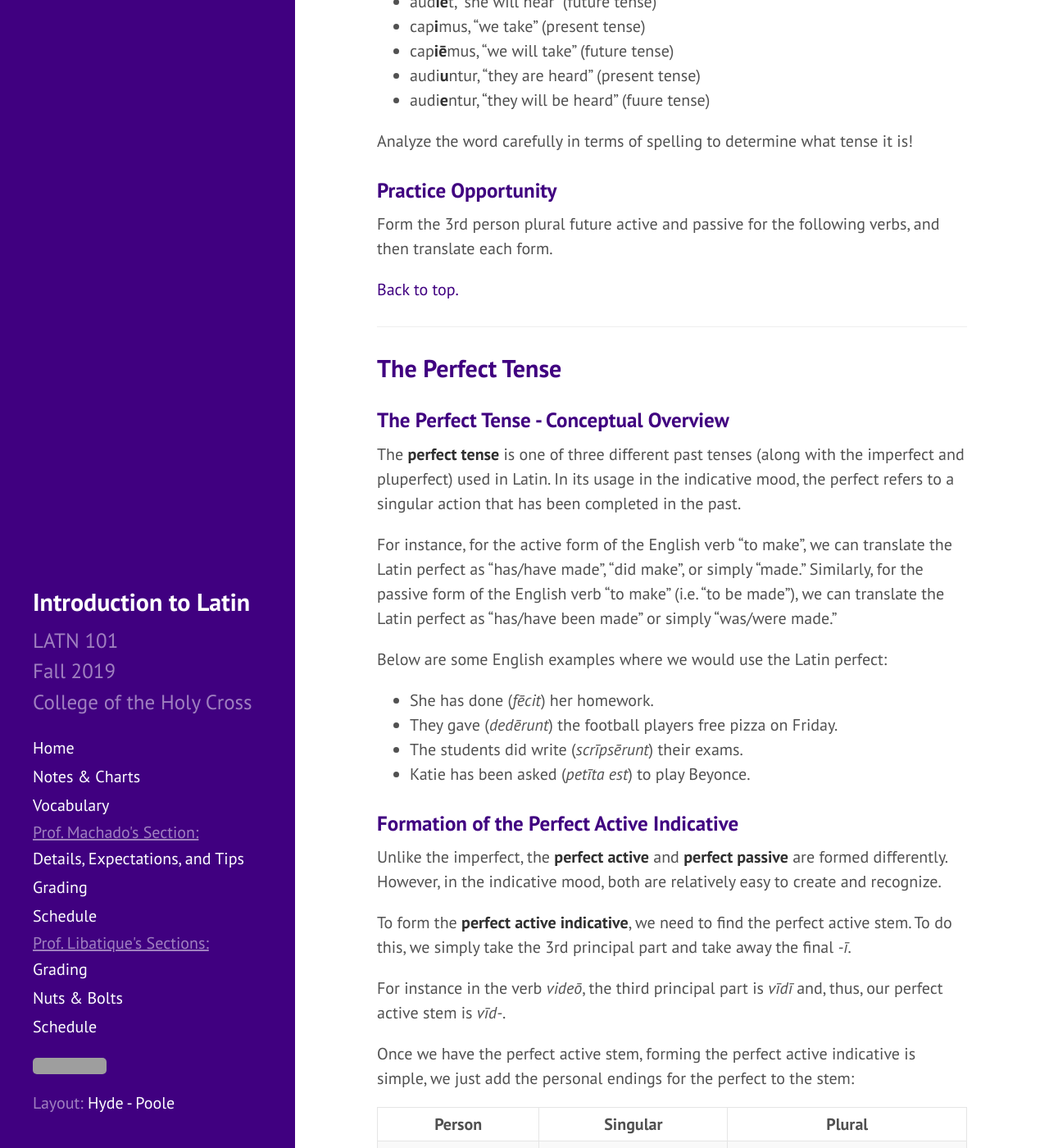
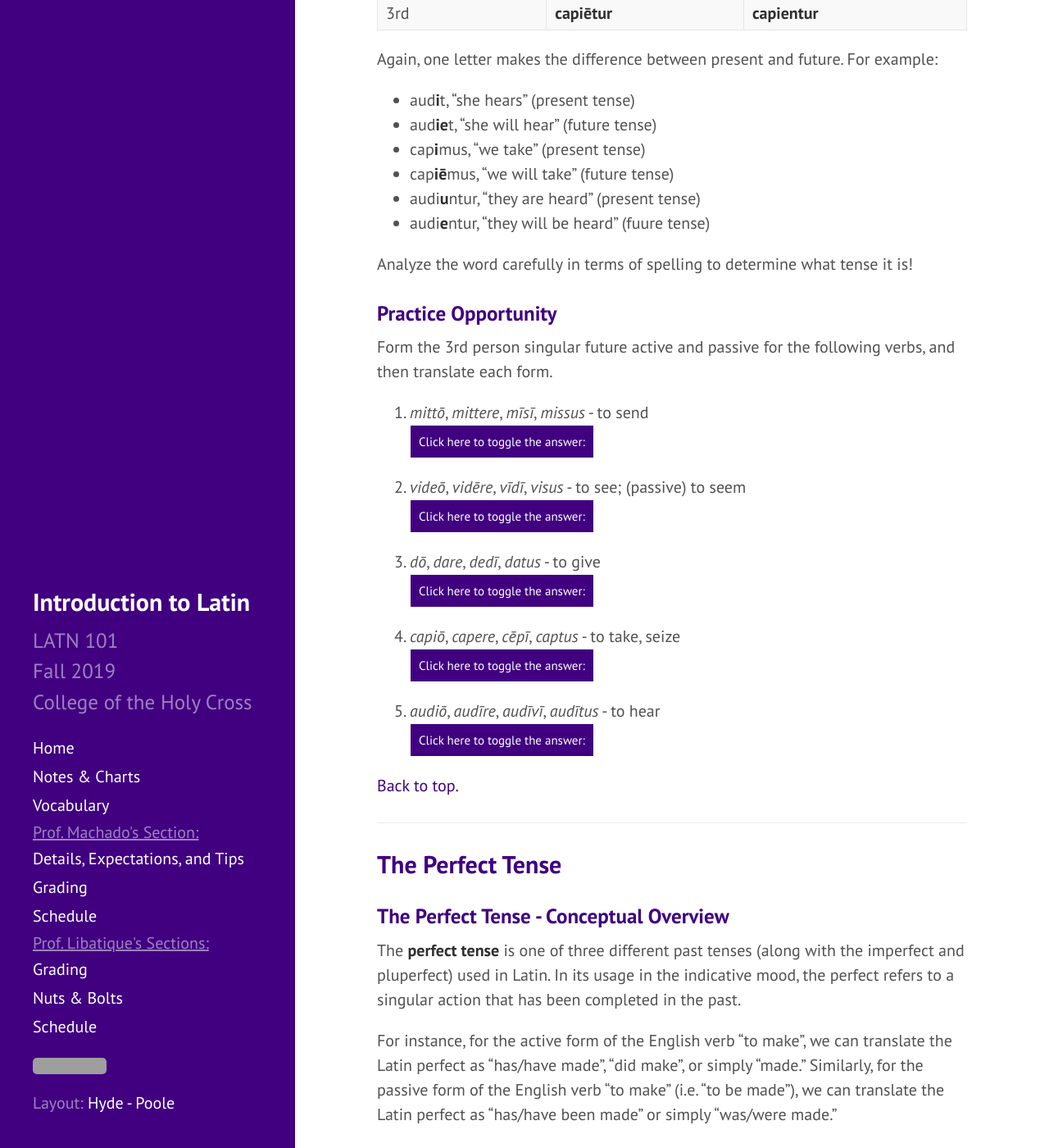
Before and after one commit to DLibatique/LATN102-S20, a Jekyll site: the page built from notes/2-tenses.md, in a window 1280 px wide and 1400 px high, scrolled down 12174 px. Shown: the whole window at 82% size. Built offline with Jekyll 4.4.1, drawn with Linux system fonts in a browser that asks for light colours; some of the changed text lies outside the part shown; grey boxes are pictures that could not be loaded.

Commit message:
added more vocab, created ?s module, added prac ops, fixed headers

```diff
--- a/notes/2-tenses.md
+++ b/notes/2-tenses.md
@@ -149,15 +149,20 @@ Note that often, one letter can make the difference, so it is imperative that yo
 
 From the dictionary entry, conjugate the verb in the 3rd person plural present indicative active and passive, and then translate the new form.
 
-1. <button onclick="toggleDisplay('prac1')">Click here to toggle the answer:</button> <span style="display: none;" id="prac1"></span>
+1. *mittō*, *mittere*, *mīsī*, *missus* - to send
+<button onclick="toggleDisplay('prac1')">Click here to toggle the answer:</button> <span style="display: none;" id="prac1">*mittunt*, "they send"; *mittuntur*, "they are (being) sent"</span>
 
-2. <button onclick="toggleDisplay('prac2')">Click here to toggle the answer:</button> <span style="display: none;" id="prac2"></span>
+2. *videō*, *vidēre*, *vīdī*, *visus* - to see; (passive) to seem
+<button onclick="toggleDisplay('prac2')">Click here to toggle the answer:</button> <span style="display: none;" id="prac2">*vident*, "they see"; *videntur*, "they are (being) seen" or "they seem"</span>
 
-3. <button onclick="toggleDisplay('prac3')">Click here to toggle the answer:</button> <span style="display: none;" id="prac3"></span>
+3. *dō*, *dare*, *dedī*, *datus* - to give
+<button onclick="toggleDisplay('prac3')">Click here to toggle the answer:</button> <span style="display: none;" id="prac3">*dant*, "they give"; *dantur*, "they are (being) given"</span>
 
-4. <button onclick="toggleDisplay('prac4')">Click here to toggle the answer:</button> <span style="display: none;" id="prac4"></span>
+4. *capiō*, *capere*, *cēpī*, *captus* - to take, seize
+<button onclick="toggleDisplay('prac4')">Click here to toggle the answer:</button> <span style="display: none;" id="prac4">*capiunt*, "they take"; *capiuntur*, "they are (being) taken"</span>
 
-5. <button onclick="toggleDisplay('prac5')">Click here to toggle the answer:</button> <span style="display: none;" id="prac5"></span>
+5. *audiō*, *audīre*, *audīvī*, *audītus* - to hear
+<button onclick="toggleDisplay('prac5')">Click here to toggle the answer:</button> <span style="display: none;" id="prac5">*audiunt*, "they hear"; *audiuntur*, "they are (being) heard"</span>
 
 
 [Back to top.](#top)
@@ -353,7 +358,23 @@ Analyze the word carefully in terms of spelling to determine what tense it is!
 
 ### Practice Opportunity
 
-Form the 3rd person plural future active and passive for the following verbs, and then translate each form.
+Form the 3rd person singular future active and passive for the following verbs, and then translate each form.
+
+1. *mittō*, *mittere*, *mīsī*, *missus* - to send
+<button onclick="toggleDisplay('prac11')">Click here to toggle the answer:</button> <span style="display: none;" id="prac11">*mittet*, "he/she/it will send"; *mittētur*, "he/she/it will be sent"</span>
+
+2. *videō*, *vidēre*, *vīdī*, *visus* - to see; (passive) to seem
+<button onclick="toggleDisplay('prac12')">Click here to toggle the answer:</button> <span style="display: none;" id="prac12">*vidēbit*, "he/she/it will see"; *vidēbitur*, "he/she/it will be seen" or "he/she/it will seem"</span>
+
+3. *dō*, *dare*, *dedī*, *datus* - to give
+<button onclick="toggleDisplay('prac13')">Click here to toggle the answer:</button> <span style="display: none;" id="prac13">*dābit*, "he/she/it will give"; *dābitur*, "he/she/it will be given"</span>
+
+4. *capiō*, *capere*, *cēpī*, *captus* - to take, seize
+<button onclick="toggleDisplay('prac14')">Click here to toggle the answer:</button> <span style="display: none;" id="prac14">*capiet*, "he/she/it will take"; *capiētur*, "he/she/it will be taken"</span>
+
+5. *audiō*, *audīre*, *audīvī*, *audītus* - to hear
+<button onclick="toggleDisplay('prac15')">Click here to toggle the answer:</button> <span style="display: none;" id="prac15">*audiet*, "he/she/it will hear"; *audiētur*, "he/she/it will be heard"</span>
+
 
 [Back to top.](#top)
 
```
Also changed, not shown: notes/4-verbal-nouns-and-adjs.md (+3 -3 lines), notes/5-questions.md (added, +8 -0 lines), vocab/2.md (+1 -0 lines), vocab/4.md (+4 -1 lines).
